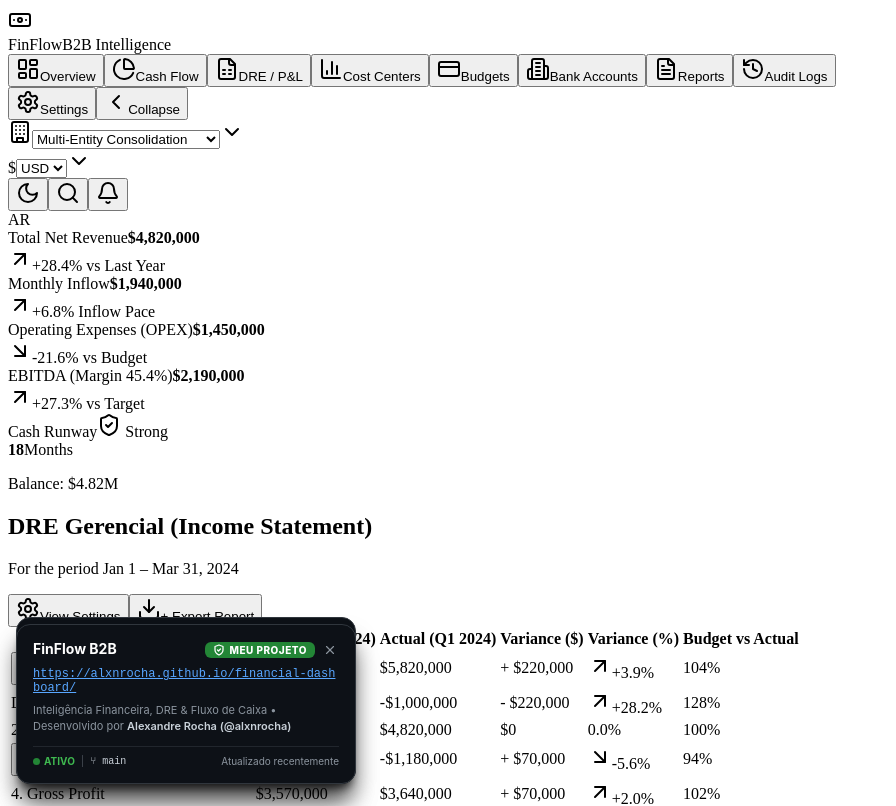
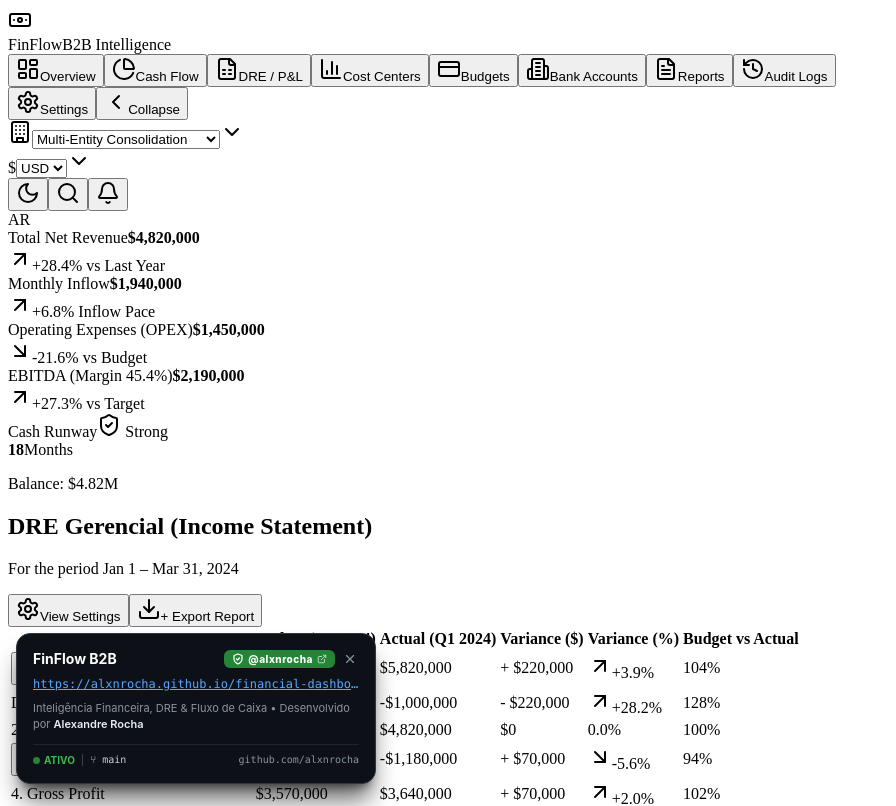
Before and after one commit to alxnrocha/financial-dashboard, a React (Vite) app: page / in a window 1280 px wide. Shown: the top 806 px of the page, without its empty margins (0-896 px from the left). Built offline with nearby package versions, Linux system fonts and the light colour scheme; the HTML template or start-up script is replaced by a standard one.

Commit message:
feat(ui): update verified project badge to @alxnrocha author pill and single-line ellipsis URL

```diff
--- a/index.html
+++ b/index.html
@@ -5,7 +5,6 @@
     <meta name="viewport" content="width=device-width, initial-scale=1.0" />
     <meta name="theme-color" content="#07101f" />
     <title>Financial Overview</title>
-      <script src="./project-badge.js" defer></script>
   </head>
   <body>
     <div id="root"></div>
--- a/public/project-badge.js
+++ /dev/null
@@ -1,208 +0,0 @@
-(function () {
-  const projectName = "FinFlow B2B";
-  const projectUrl = "https://alxnrocha.github.io/financial-dashboard/";
-  const description = "Inteligência Financeira, DRE & Fluxo de Caixa";
-
-  const badgeHtml = `
-    <style>
-      .author-project-badge {
-        position: fixed;
-        bottom: 16px;
-        left: 16px;
-        z-index: 99999;
-        max-width: 340px;
-        width: calc(100vw - 32px);
-        background: #0d1117;
-        border: 1px solid #30363d;
-        border-radius: 14px;
-        padding: 16px;
-        box-shadow: 0 20px 25px -5px rgba(0, 0, 0, 0.5), 0 8px 10px -6px rgba(0, 0, 0, 0.5);
-        color: #f0f6fc;
-        font-family: -apple-system, BlinkMacSystemFont, "Segoe UI", Roboto, Helvetica, Arial, sans-serif;
-        font-size: 13px;
-        transition: opacity 0.3s ease, transform 0.3s ease;
-        opacity: 1;
-        transform: translateY(0);
-        box-sizing: border-box;
-      }
-      .author-project-badge.is-hidden {
-        opacity: 0;
-        transform: translateY(16px);
-        pointer-events: none;
-      }
-      .author-project-badge * {
-        box-sizing: border-box;
-        margin: 0;
-        padding: 0;
-      }
-      .badge-header {
-        display: flex;
-        align-items: flex-start;
-        justify-content: space-between;
-        gap: 8px;
-        margin-bottom: 8px;
-      }
-      .badge-title {
-        font-size: 14px;
-        font-weight: 700;
-        color: #ffffff;
-        line-height: 1.2;
-        overflow: hidden;
-        text-overflow: ellipsis;
-        white-space: nowrap;
-      }
-      .badge-tag-wrap {
-        display: flex;
-        align-items: center;
-        gap: 6px;
-        flex-shrink: 0;
-      }
-      .badge-pill {
-        display: inline-flex;
-        align-items: center;
-        gap: 4px;
-        padding: 2px 8px;
-        border-radius: 6px;
-        background: #238636;
-        color: #ffffff;
-        font-size: 10px;
-        font-weight: 800;
-        letter-spacing: 0.5px;
-        text-transform: uppercase;
-      }
-      .badge-close {
-        background: transparent;
-        border: none;
-        color: #8b949e;
-        cursor: pointer;
-        padding: 2px;
-        display: flex;
-        align-items: center;
-        justify-content: center;
-        border-radius: 4px;
-        transition: color 0.15s ease;
-      }
-      .badge-close:hover {
-        color: #ffffff;
-        background: #21262d;
-      }
-      .badge-url {
-        margin-bottom: 8px;
-      }
-      .badge-url a {
-        color: #58a6ff;
-        text-decoration: underline;
-        font-size: 12px;
-        font-family: monospace;
-        word-break: break-all;
-        display: block;
-      }
-      .badge-desc {
-        color: #8b949e;
-        font-size: 11px;
-        line-height: 1.4;
-        margin-bottom: 12px;
-      }
-      .badge-desc a {
-        color: #c9d1d9;
-        font-weight: 600;
-        text-decoration: none;
-      }
-      .badge-desc a:hover {
-        color: #58a6ff;
-        text-decoration: underline;
-      }
-      .badge-footer {
-        padding-top: 8px;
-        border-top: 1px solid #21262d;
-        display: flex;
-        align-items: center;
-        justify-content: space-between;
-        font-size: 10px;
-        color: #8b949e;
-      }
-      .badge-status {
-        display: flex;
-        align-items: center;
-        gap: 6px;
-      }
-      .badge-active {
-        color: #3fb950;
-        font-weight: 700;
-        display: inline-flex;
-        align-items: center;
-        gap: 4px;
-      }
-      .badge-dot {
-        width: 7px;
-        height: 7px;
-        border-radius: 50%;
-        background: #238636;
-        display: inline-block;
-      }
-      .badge-divider {
-        color: #484f58;
-      }
-      .badge-branch {
-        color: #c9d1d9;
-        font-family: monospace;
-      }
-    </style>
-
-    <div class="author-project-badge" id="authorProjectBadge">
-      <div class="badge-header">
-        <span class="badge-title">${projectName}</span>
-        <div class="badge-tag-wrap">
-          <span class="badge-pill">
-            <svg width="12" height="12" viewBox="0 0 24 24" fill="none" stroke="currentColor" stroke-width="2.5" stroke-linecap="round" stroke-linejoin="round">
-              <path d="M12 22s8-4 8-10V5l-8-3-8 3v7c0 6 8 10 8 10z"/>
-              <path d="m9 12 2 2 4-4"/>
-            </svg>
-            MEU PROJETO
-          </span>
-          <button class="badge-close" id="authorBadgeClose" title="Fechar (retorna em 5s)" aria-label="Fechar">
-            <svg width="14" height="14" viewBox="0 0 24 24" fill="none" stroke="currentColor" stroke-width="2" stroke-linecap="round" stroke-linejoin="round">
-              <line x1="18" y1="6" x2="6" y2="18"></line>
-              <line x1="6" y1="6" x2="18" y2="18"></line>
-            </svg>
-          </button>
-        </div>
-      </div>
-
-      <div class="badge-url">
-        <a href="${projectUrl}" target="_blank" rel="noopener noreferrer">${projectUrl}</a>
-      </div>
-
-      <p class="badge-desc">
-        ${description} • Desenvolvido por <a href="https://github.com/alxnrocha" target="_blank" rel="noopener noreferrer">Alexandre Rocha (@alxnrocha)</a>
-      </p>
-
-      <div class="badge-footer">
-        <div class="badge-status">
-          <span class="badge-active"><span class="badge-dot"></span> ATIVO</span>
-          <span class="badge-divider">|</span>
-          <span class="badge-branch">⑂ main</span>
-        </div>
-        <span>Atualizado recentemente</span>
-      </div>
-    </div>
-  `;
-
-  document.addEventListener('DOMContentLoaded', function () {
-    const container = document.createElement('div');
-    container.innerHTML = badgeHtml;
-    document.body.appendChild(container);
-
-    const badge = document.getElementById('authorProjectBadge');
-    const closeBtn = document.getElementById('authorBadgeClose');
-
-    if (badge && closeBtn) {
-      closeBtn.addEventListener('click', function () {
-        badge.classList.add('is-hidden');
-        setTimeout(function () {
-          badge.classList.remove('is-hidden');
-        }, 5000);
-      });
-    }
-  });
-})();
--- a/src/components/ProjectBadge.tsx
+++ b/src/components/ProjectBadge.tsx
@@ -23,13 +23,13 @@ export const ProjectBadge: React.FC = () => {
         bottom: '16px',
         left: '16px',
         zIndex: 99999,
-        maxWidth: '340px',
-        width: 'calc(100vw - 32px)',
+        width: '360px',
+        maxWidth: 'calc(100vw - 32px)',
         backgroundColor: '#0d1117',
         border: '1px solid #30363d',
         borderRadius: '14px',
         padding: '16px',
-        boxShadow: '0 20px 25px -5px rgba(0, 0, 0, 0.5), 0 8px 10px -6px rgba(0, 0, 0, 0.5)',
+        boxShadow: '0 20px 25px -5px rgba(0, 0, 0, 0.6), 0 8px 10px -6px rgba(0, 0, 0, 0.5)',
         color: '#f0f6fc',
         fontFamily: '-apple-system, BlinkMacSystemFont, "Segoe UI", Roboto, Inter, Helvetica, Arial, sans-serif',
         fontSize: '13px',
@@ -41,8 +41,8 @@ export const ProjectBadge: React.FC = () => {
       }}
     >
       {/* Header */}
-      <div style={{ display: 'flex', alignItems: 'flex-start', justifyContent: 'space-between', gap: '8px', marginBottom: '8px' }}>
-        <h2 style={{ fontSize: '14px', fontWeight: 700, color: '#ffffff', margin: 0, lineHeight: 1.2, overflow: 'hidden', textOverflow: 'ellipsis', whiteSpace: 'nowrap', fontFamily: '-apple-system, BlinkMacSystemFont, "Segoe UI", Roboto, Inter, Helvetica, Arial, sans-serif', letterSpacing: 'normal' }}>
+      <div style={{ display: 'flex', alignItems: 'center', justifyContent: 'space-between', gap: '8px', marginBottom: '8px' }}>
+        <h2 style={{ fontSize: '14px', fontWeight: 700, color: '#ffffff', margin: 0, lineHeight: 1.2, overflow: 'hidden', textOverflow: 'ellipsis', whiteSpace: 'nowrap', fontFamily: '-apple-system, BlinkMacSystemFont, "Segoe UI", Roboto, Inter, Helvetica, Arial, sans-serif' }}>
           FinFlow B2B
         </h2>
         <div style={{ display: 'flex', alignItems: 'center', gap: '6px', flexShrink: 0 }}>
@@ -80,7 +80,7 @@ export const ProjectBadge: React.FC = () => {
 
       {/* URL Link */}
       <div style={{ marginBottom: '8px' }}>
-        <a href="https://alxnrocha.github.io/financial-dashboard/" target="_blank" rel="noopener noreferrer" style={{ color: '#58a6ff', textDecoration: 'underline', fontSize: '12px', fontFamily: 'ui-monospace, SFMono-Regular, Menlo, Monaco, Consolas, monospace', wordBreak: 'break-all', display: 'block' }}>
+        <a href="https://alxnrocha.github.io/financial-dashboard/" target="_blank" rel="noopener noreferrer" style={{ color: '#58a6ff', textDecoration: 'underline', fontSize: '12px', fontFamily: 'ui-monospace, SFMono-Regular, Menlo, Monaco, Consolas, monospace', overflow: 'hidden', textOverflow: 'ellipsis', whiteSpace: 'nowrap', display: 'block' }}>
           https://alxnrocha.github.io/financial-dashboard/
         </a>
       </div>
```
